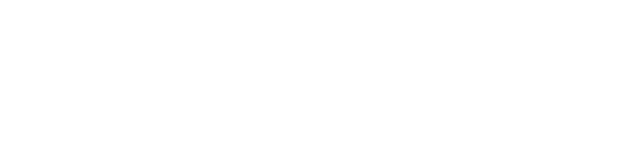
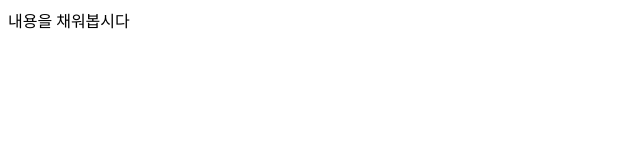
Before and after one commit to oahaz/DC231, a plain HTML site: page file2.html in a window 1280 px wide. Shown: the whole page, without its empty margins (0-640 px from the left). Drawn offline with Linux system fonts and the light colour scheme.

Commit message:
아무거나 해봅시다.

```diff
--- a/file2.html
+++ b/file2.html
@@ -4,7 +4,9 @@
     <meta charset="UTF-8" />
     <meta http-equiv="X-UA-Compatible" content="IE=edge" />
     <meta name="viewport" content="width=device-width, initial-scale=1.0" />
-    <title>Document</title>
+    <title>fike2</title>
   </head>
-  <body></body>
+  <body>
+    내용을 채워봅시다
+  </body>
 </html>
```
